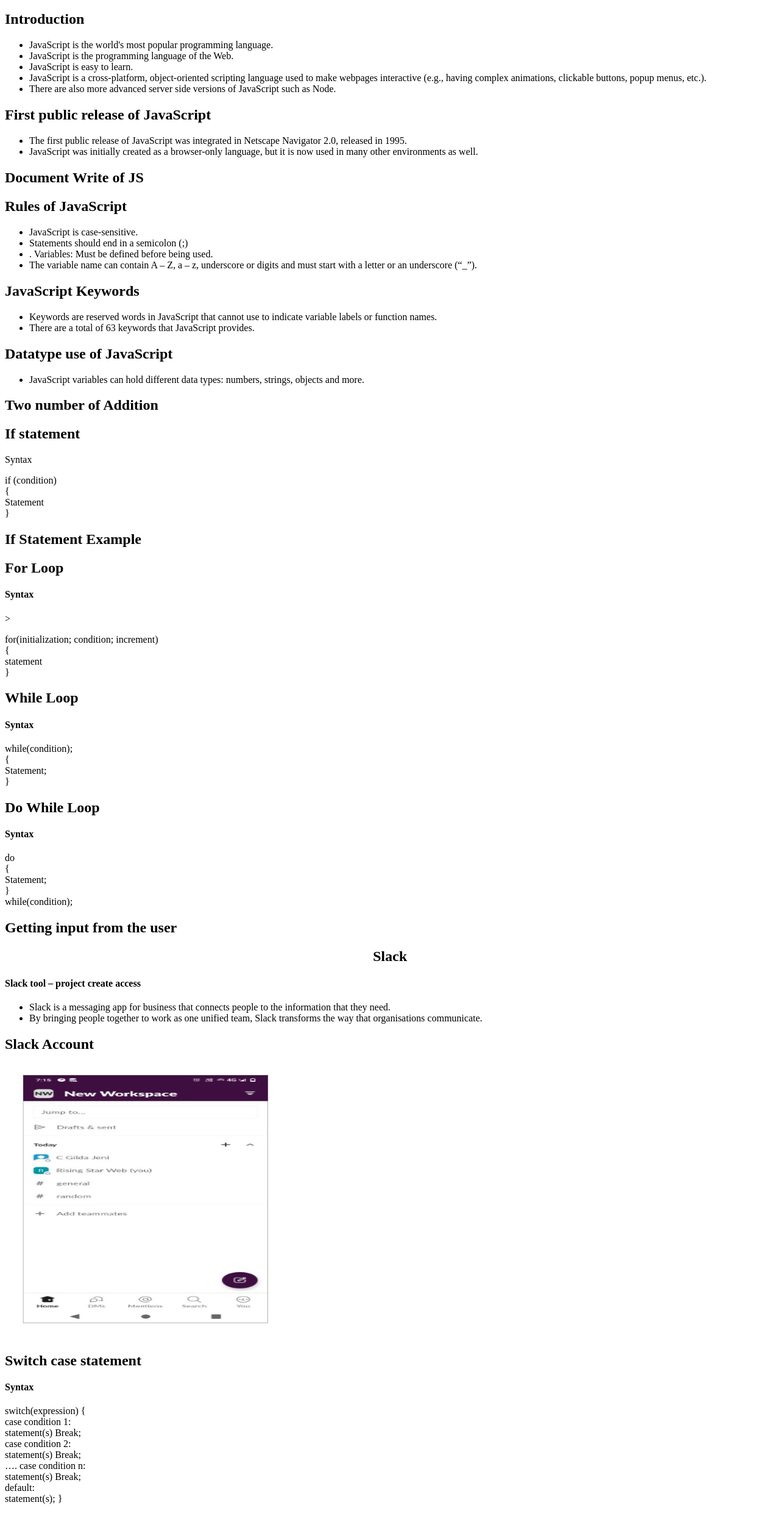
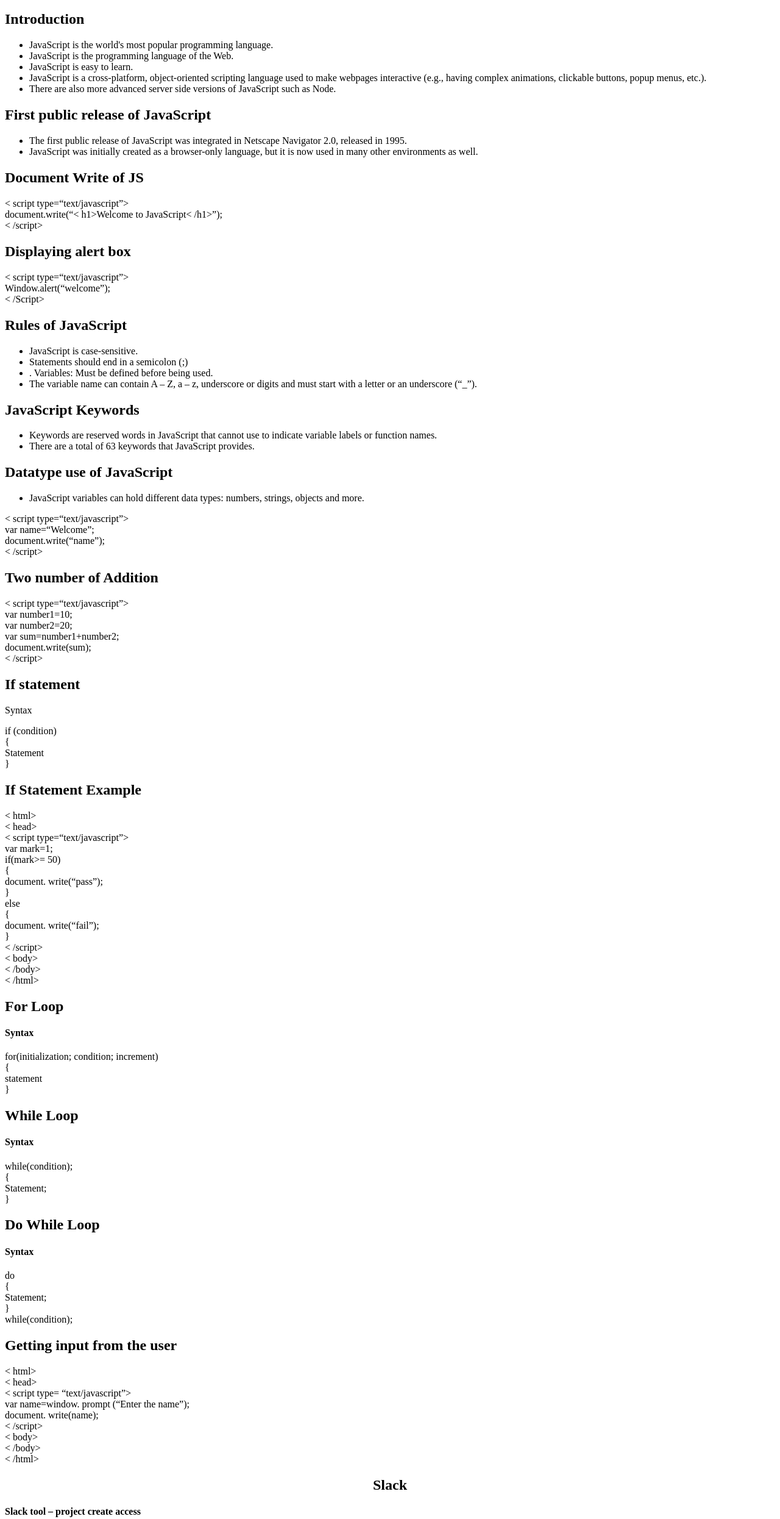
Before and after one commit to SahayaJushma/ict-project, a plain HTML site: page ict project/javascript.html in a window 1280 px wide. Shown: the part 48-2539 px from the top of the page at 61% size. Drawn offline with Linux system fonts and the light colour scheme.

Commit message:
Update javascript.html

```diff
--- a/ict project/javascript.html
+++ b/ict project/javascript.html
@@ -23,7 +23,7 @@
             </li>
         </ul>
         <h2>Document Write of JS</h2>
-        <!-- <p>< script type=“text/javascript”><br>
+        <p>< script type=“text/javascript”><br>
             document.write(“< h1>Welcome to JavaScript< /h1>”);<br>
             < /script>
             </p>
@@ -32,7 +32,7 @@
            <p>< script type=“text/javascript”><br>
             Window.alert(“welcome”);<br>
             < /Script>
-           </p> -->
+           </p>
             <h2>Rules of JavaScript</h2>
             <ul>
                 <li>JavaScript is case-sensitive.
@@ -58,20 +58,20 @@
                 <li>JavaScript variables can hold different data types: numbers, strings, objects and more.
                 </li>
             </ul>
-            <!-- <p>< script type=“text/javascript”><br>
+            <p>< script type=“text/javascript”><br>
                 var name=“Welcome”;<br>
                 document.write(“name”);<br>
                 < /script>
 
-                </p> -->
+                </p>
                 <h2>Two number of Addition</h2>
-                <!-- <p>< script type=“text/javascript”><br>
+                <p>< script type=“text/javascript”><br>
                     var number1=10;<br>
                     var number2=20;<br>
                     var sum=number1+number2;<br>
                     document.write(sum);<br>
                     < /script>
-                    </p> -->
+                    </p>
                     <h2>If statement</h2>
                     <p>Syntax
                     </p>
@@ -82,7 +82,7 @@
                         </p>
                         <h2>If Statement Example
                         </h2>
-                        <!-- <p>< html><br>
+                        <p>< html><br>
                             < head><br>
                             < script type=“text/javascript”><br>
                             var mark=1;<br>
@@ -98,9 +98,9 @@
                           < body><br>
                         < /body><br>
                          < /html>
-                        </p> -->
+                        </p>
                         <h2>For Loop</h2>
-                        <h4>Syntax</h4>>
+                        <h4>Syntax</h4>
                         <p>for(initialization; condition; increment)<br>
                             {<br>
                             statement<br>
@@ -124,7 +124,7 @@
                                     </p>
                                     <h2>Getting input from the user
                                     </h2>
-                                    <!-- <p>< html><br>
+                                    <p>< html><br>
                                         < head><br>
                                         < script type= “text/javascript”><br>
                                         var name=window. prompt (“Enter the name”);<br>
@@ -133,7 +133,7 @@
                                         < body><br>
                                         < /body><br>
                                         < /html>
-                                        </p> -->
+                                        </p>
                             <center><h2>Slack
                             </h2></center>
                             <h4>Slack tool – project create access</h4>
```
